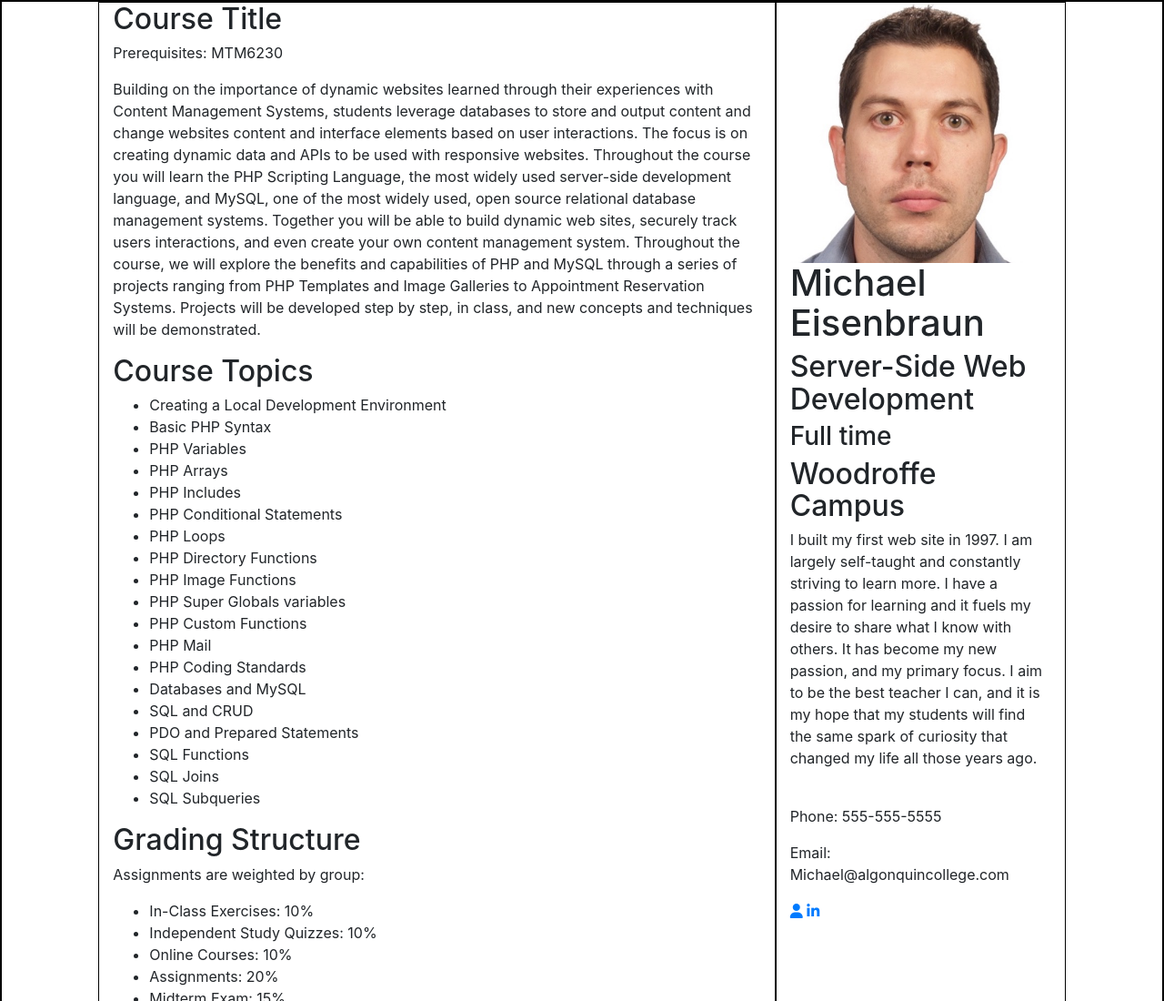
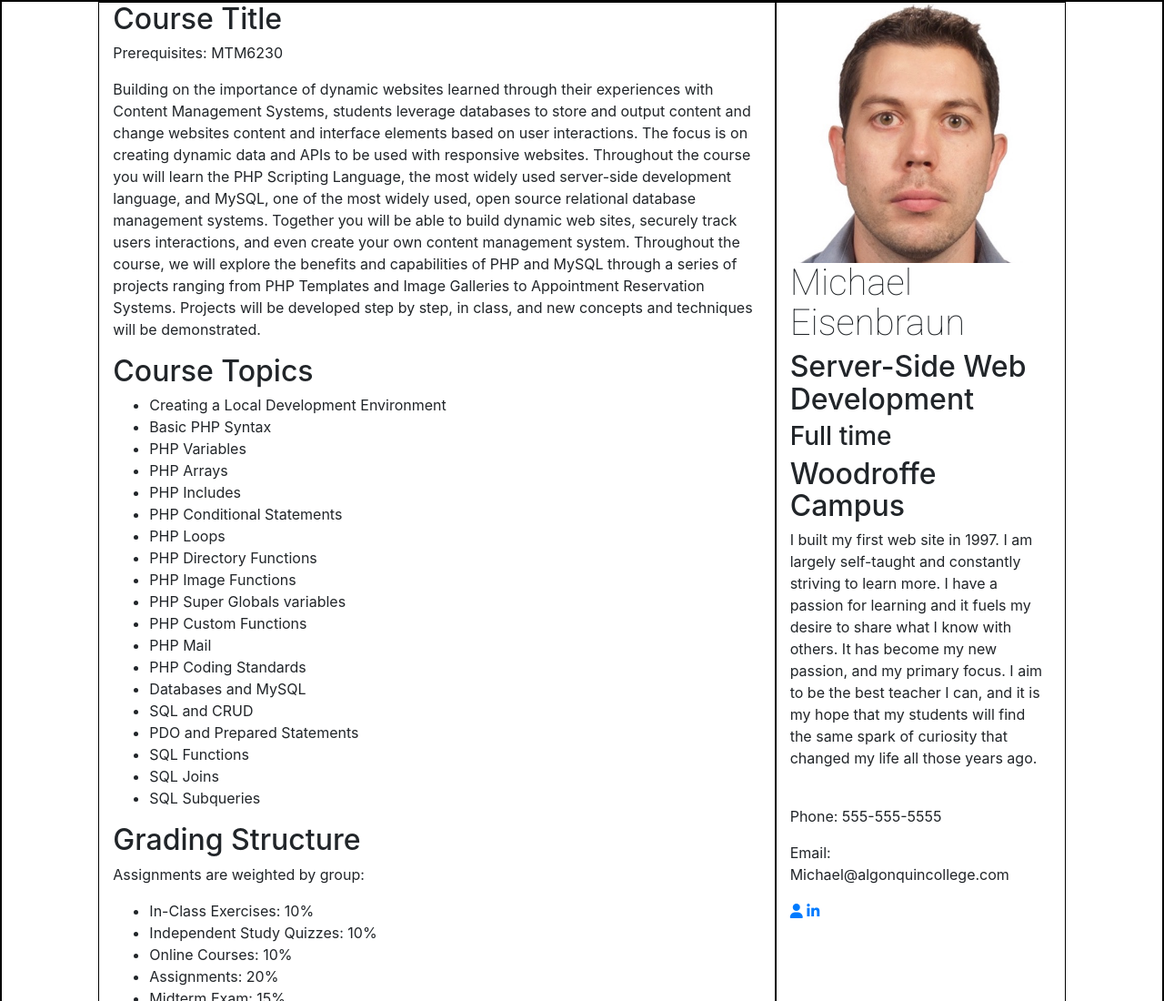
Before and after one commit to MTM6330-F17/chicken_teeth_final, a plain HTML site: page server-side.html in a window 1280 px wide. Shown: the top 1100 px of the page at 91% size. Drawn offline with nearby package versions, Linux system fonts and the light colour scheme.

Commit message:
font adjustment

```diff
--- a/scss/_CoursesProfsScreen.scss
+++ b/scss/_CoursesProfsScreen.scss
@@ -13,7 +13,7 @@ div{
 }
 
 .prof-card{
-  h1{font-family: 'Roboto', sans-serif; font-size: 2em;}
+  h1{font-family: 'Roboto', sans-serif; font-weight: 200; font-size: 30px45;}
   h2{}
   h3{}
   h4{}
```
Also changed, not shown: css/main.css, css/min/main.css.
